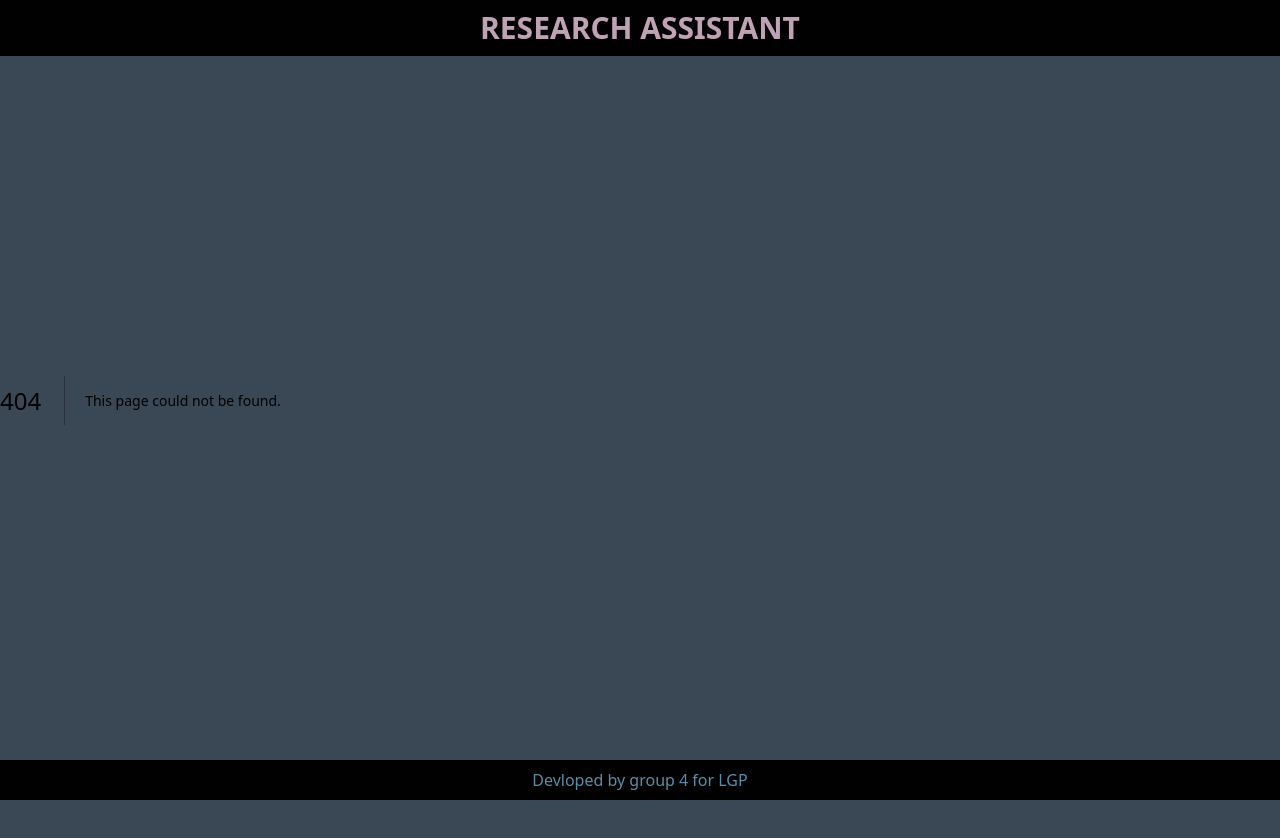
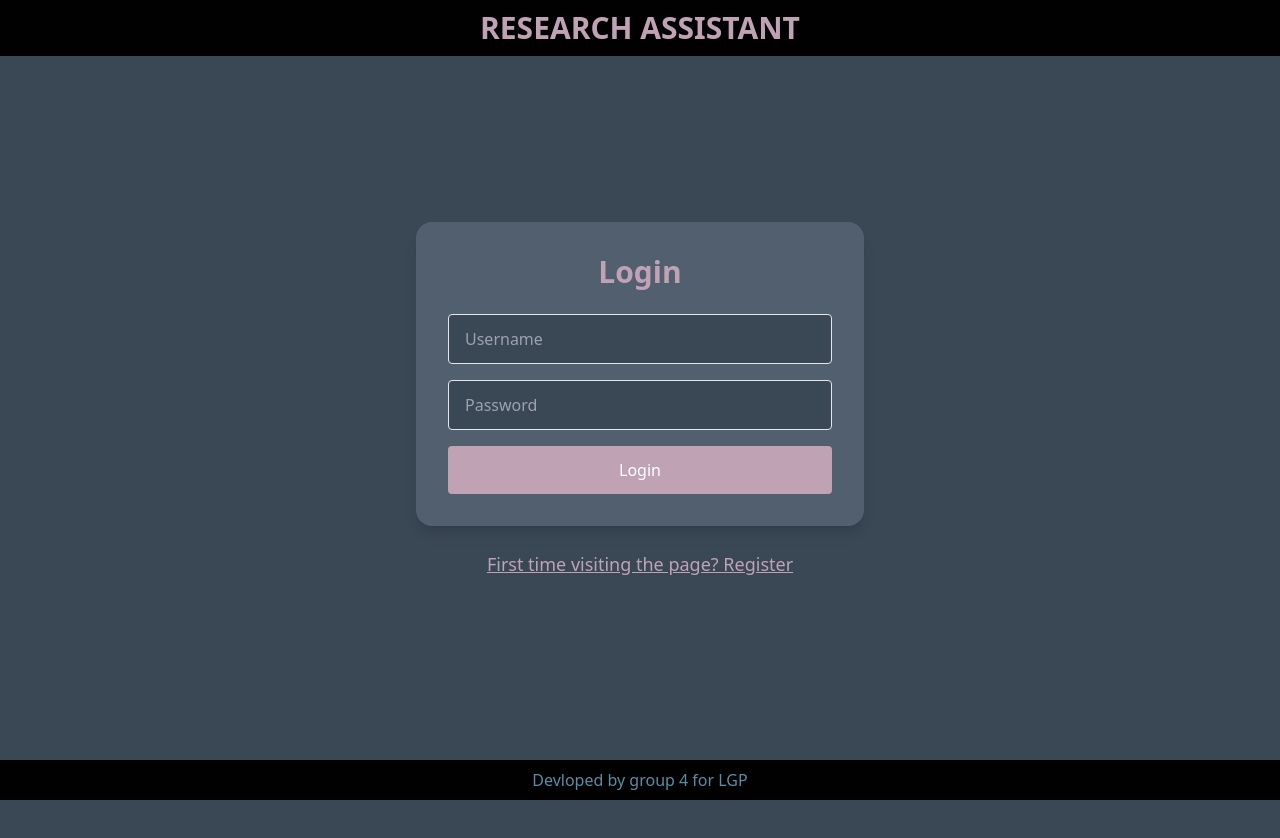
Before and after one commit to Raghav2608/Research-Assistant, a Next.js app in the folder frontend/: page /login in a window 1280 px wide. Before the commit this address had no page. Built offline with nearby package versions, Linux system fonts and the light colour scheme.

Commit message:
Add login page to the app

```diff
--- /dev/null
+++ b/frontend/app/login/page.tsx
@@ -0,0 +1,7 @@
+"use client";
+
+import LoginForm from "@/components/LoginForm";
+
+export default function Home() {
+  return <div className="w-full"><LoginForm /></div>;
+}
--- a/frontend/components/LoginForm.tsx
+++ b/frontend/components/LoginForm.tsx
@@ -17,7 +17,7 @@ export default function LoginForm() {
         onSubmit={handleLogin}
         className="bg-lighter p-8 rounded-2xl shadow-lg w-full max-w-md"
       >
-        <h2 className="text-3xl font-bold mb-6 text-primary text-center">login</h2>
+        <h2 className="text-3xl font-bold mb-6 text-primary text-center">Login</h2>
         <input
           type="text"
           placeholder="Username"
```
